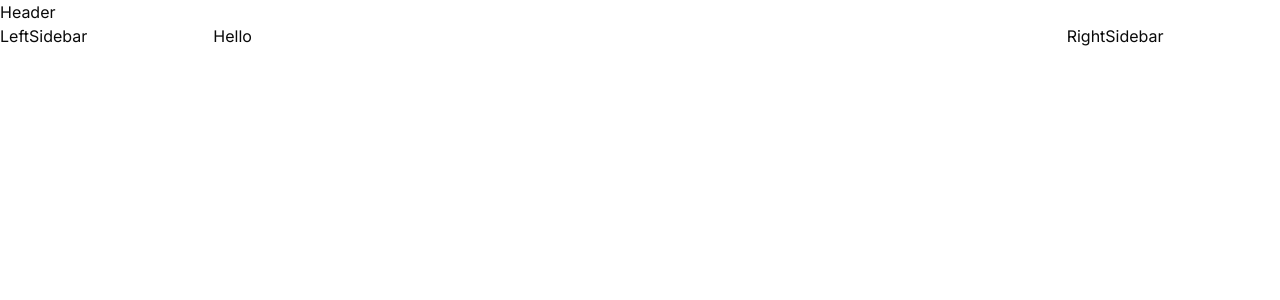
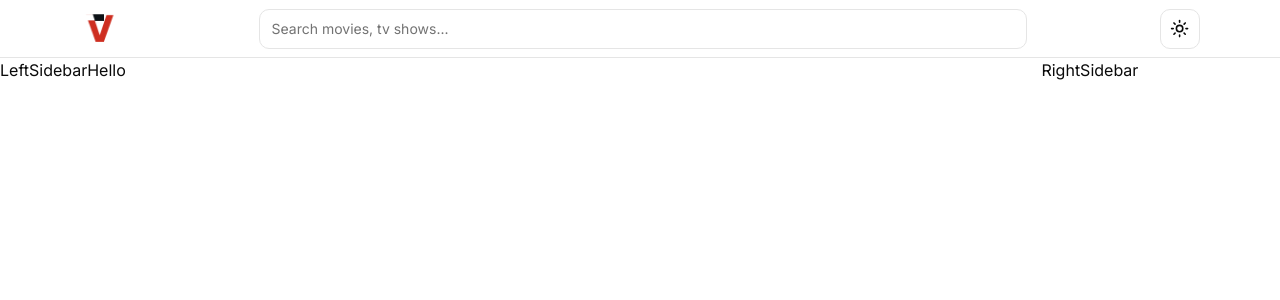
Before and after one commit to Soham-2224/tv-app, a Next.js app: page / in a window 1280 px wide. Shown: the top 300 px of the page. Built offline with nearby package versions, Linux system fonts and the light colour scheme.

Commit message:
header, modeToggle components done

```diff
--- a/app/(auth)/login/layout.tsx
+++ b/app/(auth)/login/layout.tsx
@@ -1,9 +1,34 @@
-import React from 'react'
+import type { Metadata } from "next"
+import { Inter } from "next/font/google"
 
-const layout = ({children}:{children: React.ReactNode}) => {
-  return (
-    <div>{children}</div>
-  )
+// --styles--
+import "@/styles/globals.css"
+
+import { cn } from "@/lib/utils"
+
+// --components--
+import { ThemeProvider } from "@/components/theme-provider"
+
+const inter = Inter({ subsets: ["latin"], variable: "--font-inter" })
+
+export const metadata: Metadata = {
+    title: "TV App",
+    description: "TV App powered by TMDB"
 }
 
-export default layout
+export default function RootLayout({ children }: { children: React.ReactNode }) {
+    return (
+        <html lang="en">
+            <body className={cn("min-h-screen bg-background font-sans antialiased", inter.variable)}>
+                <ThemeProvider
+                    attribute="class"
+                    defaultTheme="system"
+                    enableSystem
+                    disableTransitionOnChange
+                >
+                    {children}
+                </ThemeProvider>
+            </body>
+        </html>
+    )
+}
--- a/app/(root)/layout.tsx
+++ b/app/(root)/layout.tsx
@@ -22,22 +22,22 @@ export const metadata: Metadata = {
 export default function RootLayout({ children }: { children: React.ReactNode }) {
     return (
         <html lang="en">
-            <body className={cn("min-h-screen bg-background font-sans antialiased", inter.variable)}>
+            <body className={cn("h-screen bg-background font-sans antialiased", inter.variable)}>
                 <ThemeProvider
                     attribute="class"
                     defaultTheme="system"
                     enableSystem
                     disableTransitionOnChange
                 >
+                    <div className=" h-full flex flex-col">
                     <Header />
-                    <div className="flex">
-                        <div className="flex-[0.25]">
-                            <LeftSidebar />
-                        </div>
+                    <div className="flex-1 flex">
+                        <LeftSidebar />
                         <div className="flex-1">{children}</div>
                         <div className="hidden xl:block flex-[0.25]">
                             <RightSidebar />
                         </div>
+                    </div>
                     </div>
                 </ThemeProvider>
             </body>
--- a/components/shared/Header/index.tsx
+++ b/components/shared/Header/index.tsx
@@ -1,8 +1,23 @@
-import React from 'react'
+import { Input } from "@/components/ui/input"
+import { ModeToggle } from "@/components/ui/modeToggle"
+import Image from "next/image"
 
 const Header = () => {
   return (
-    <div>Header</div>
+      <header className="bg-background border-b border-border">
+          <div className="flex justify-between items-center | section-padding max-section-width">
+              <Image
+                  src="/assets/Applogo.png"
+                  width={45}
+                  height={45}
+                  alt="TV App Logo"
+                  priority
+                  className=" h-auto"
+              />
+              <Input placeholder="Search movies, tv shows..." className=" max-w-lg lg:max-w-xl xl:max-w-3xl" />
+              <ModeToggle />
+          </div>
+      </header>
   )
 }
 
--- /dev/null
+++ b/components/ui/modeToggle.tsx
@@ -0,0 +1,32 @@
+"use client"
+
+import * as React from "react"
+import { Moon, Sun } from "lucide-react"
+import { useTheme } from "next-themes"
+
+import { Button } from "@/components/ui/button"
+import { DropdownMenu, DropdownMenuContent, DropdownMenuItem, DropdownMenuTrigger } from "@/components/ui/dropdown-menu"
+
+export function ModeToggle() {
+    const { setTheme } = useTheme()
+
+    return (
+        <DropdownMenu>
+            <DropdownMenuTrigger asChild>
+                <Button
+                    variant="outline"
+                    size="icon"
+                >
+                    <Sun className="h-[1.2rem] w-[1.2rem] rotate-0 scale-100 transition-all dark:-rotate-90 dark:scale-0" />
+                    <Moon className="absolute h-[1.2rem] w-[1.2rem] rotate-90 scale-0 transition-all dark:rotate-0 dark:scale-100" />
+                    <span className="sr-only">Toggle theme</span>
+                </Button>
+            </DropdownMenuTrigger>
+            <DropdownMenuContent align="end">
+                <DropdownMenuItem onClick={() => setTheme("light")}>Light</DropdownMenuItem>
+                <DropdownMenuItem onClick={() => setTheme("dark")}>Dark</DropdownMenuItem>
+                <DropdownMenuItem onClick={() => setTheme("system")}>System</DropdownMenuItem>
+            </DropdownMenuContent>
+        </DropdownMenu>
+    )
+}
--- a/styles/globals.css
+++ b/styles/globals.css
@@ -1,6 +1,8 @@
 @tailwind base;
 @tailwind components;
 @tailwind utilities;
+
+
 
 
 @layer base {
@@ -24,7 +26,7 @@
     --border: 0 0% 89.8%;
     --input: 0 0% 89.8%;
     --ring: 0 72.2% 50.6%;
-    --radius: 1rem;
+    --radius: 0.75rem;
   }
 
   .dark {
@@ -51,6 +53,8 @@
 }
 
 
+
+
 @layer base {
   * {
     @apply border-border;
@@ -59,3 +63,12 @@
     @apply bg-background text-foreground;
   }
 }
+
+@layer utilities {
+  .section-padding {
+    @apply px-4 md:px-8 lg:px-10 xl:px-20 2xl:px-24
+  }
+  .max-section-width {
+    @apply max-w-[105rem] mx-auto
+  }
+}
```
